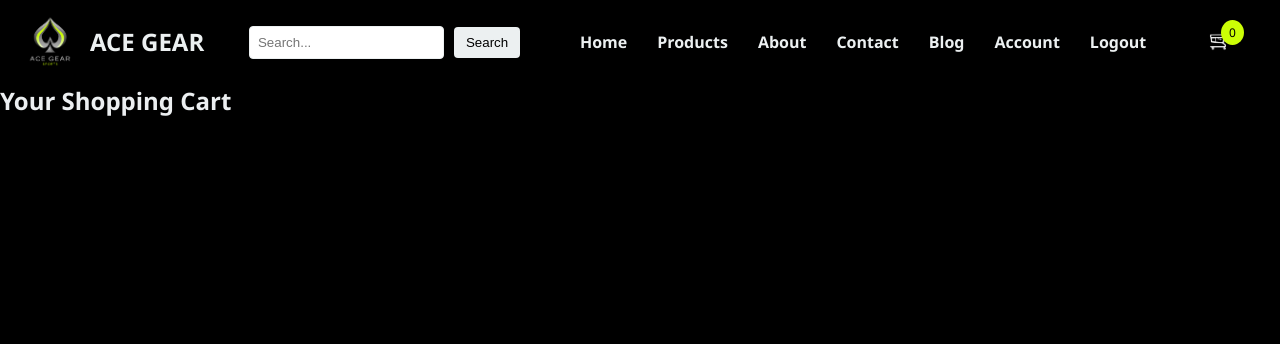
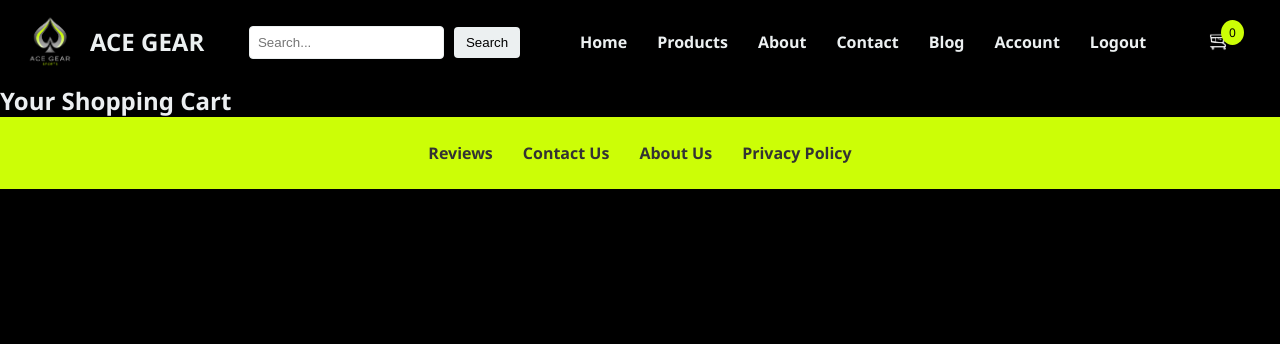
Before and after one commit to jackperch/astonteam30project.github.io, a PHP site: page /cart.php in a window 1280 px wide. Shown: the top 344 px of the page. Run offline with PHP 8.4, Linux system fonts and the light colour scheme; the visitor is signed in with stand-in values (Sample User, id 1); data that the repository does not hold is empty; some web fonts are replaced.

Commit message:
formatting cart page layout

```diff
--- a/account.php
+++ b/account.php
@@ -122,7 +122,7 @@
     </div>
 
 
-<footer>
+    <footer>
         <div class="footer-container">
             <div class="footer-links">
                 <a href="reviews.php">Reviews</a>
--- a/cart.php
+++ b/cart.php
@@ -48,10 +48,6 @@
                 </a>
             </div>
         </header>
-
-       <!-- <h1> Log in or Sign up now to get these exclusive benefits.</h1>
-       <button type="button" class="btn btn-primary btn-lg" href="login.php">Log In</button>
-<button type="button" class="btn btn-secondary btn-lg" href="signup.php">Sign Up</button> -->
 
 
         <main>
@@ -122,3 +118,17 @@
 
             </div>
         </main>
+    </body>
+
+    <footer>
+        <div class="footer-container">
+            <div class="footer-links">
+                <a href="reviews.php">Reviews</a>
+                <a href="contact.php">Contact Us</a>
+                <a href="about.php">About Us</a>
+                <a href="privacy-policy.php">Privacy Policy</a>
+            </div>
+        </div>
+    </footer>
+
+</html>
```
Lines whose indentation alone changed are shown as unchanged.
